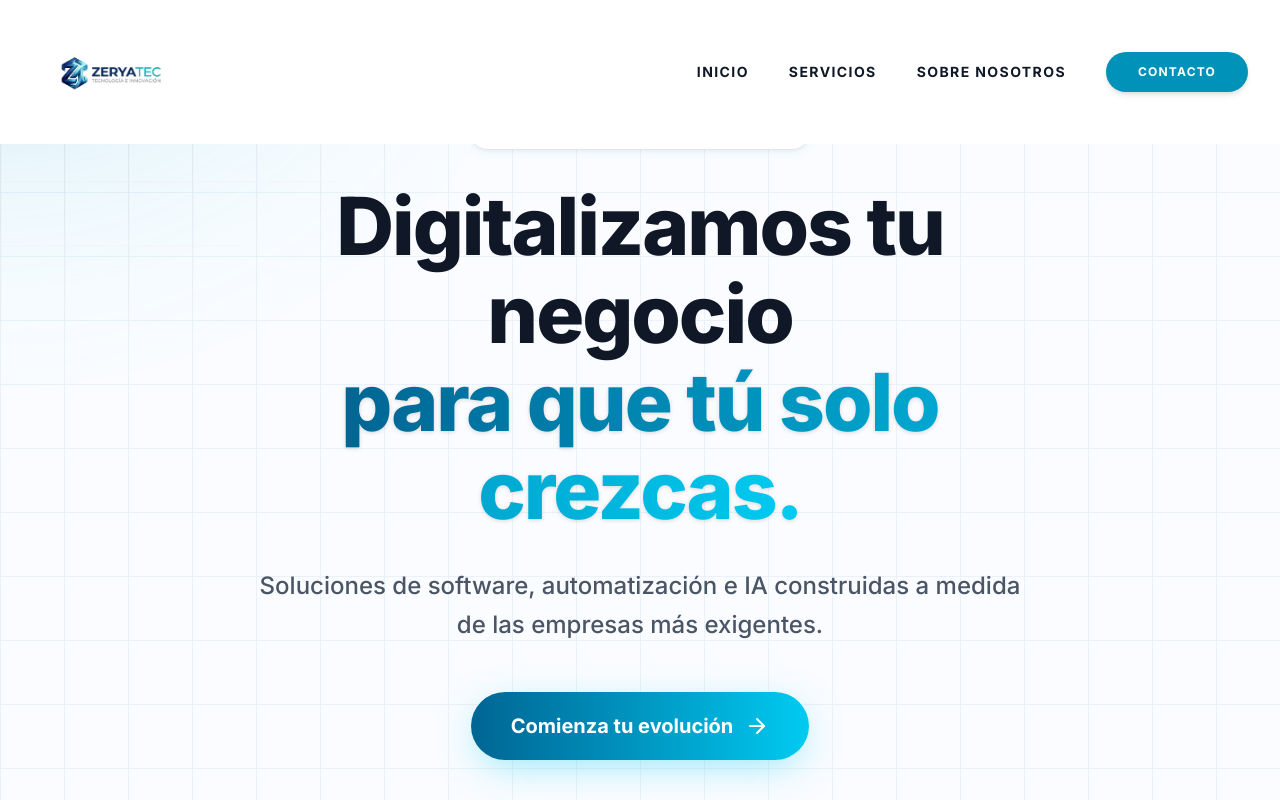
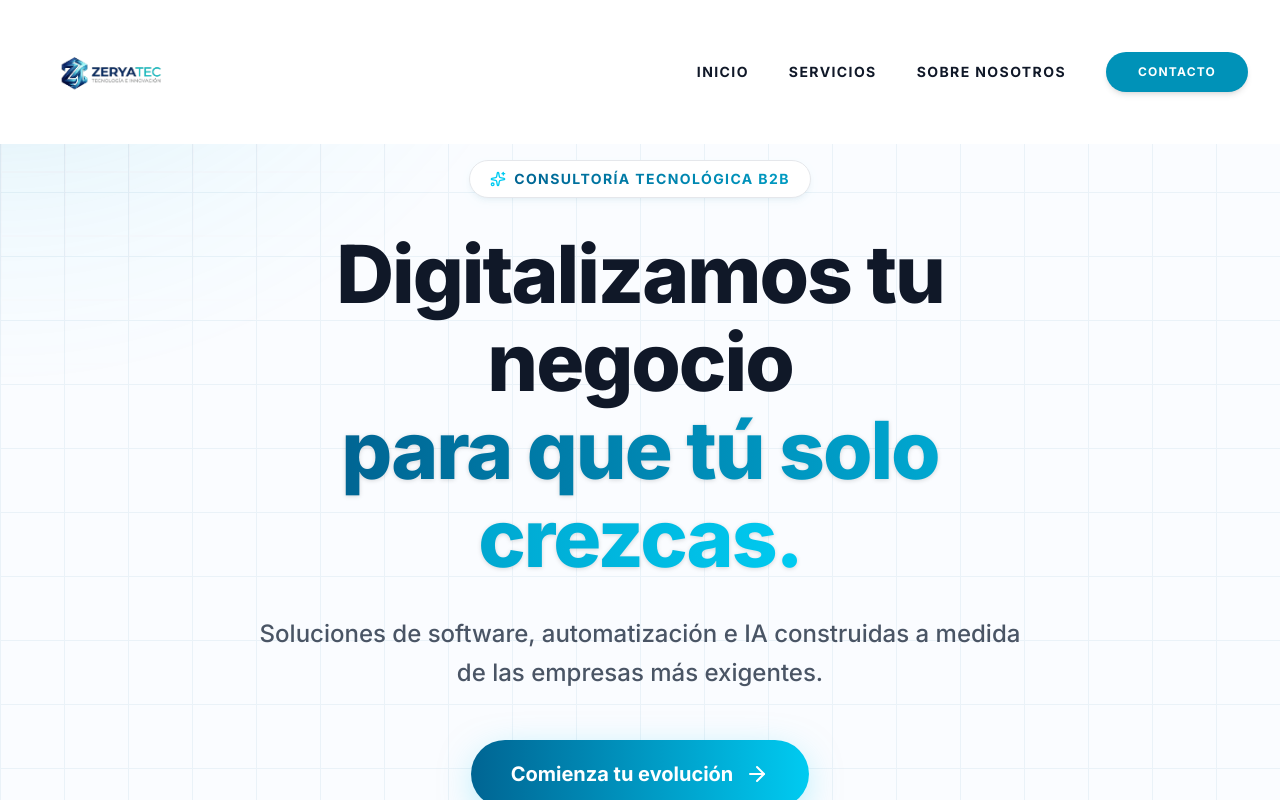
Before and after one commit to zeryatec/zeryatec.github.io, a Next.js app: page / in a window 1280 px wide. Shown: the top 800 px of the page. Built offline with nearby package versions, Linux system fonts and the light colour scheme.

Commit message:
Cuarto intento Web3Form

```diff
--- a/src/app/contacto/page.tsx
+++ b/src/app/contacto/page.tsx
@@ -31,7 +31,7 @@ const Contact = () => {
         method: "POST",
         headers: { "Content-Type": "application/json" },
         body: JSON.stringify({
-          access_key: "f3ffaf69-ef75-4031-a0df-7bd6fddc36bc",
+          access_key: process.env.NEXT_PUBLIC_WEB3FORMS_KEY ?? "",
           subject: `[Web ZeryaTec] Nueva solicitud de ${formData.name}`,
           from_name: formData.name,
           email: formData.email,
--- a/src/components/Contact.tsx
+++ b/src/components/Contact.tsx
@@ -13,7 +13,7 @@ export default function Contact() {
 
     const formData = new FormData(e.currentTarget);
     // Tu API Key de Web3Forms para que llegue a zeryatec@gmail.com
-    formData.append("access_key", "f3ffaf69-ef75-4031-a0df-7bd6fddc36bc");
+    formData.append("access_key", process.env.NEXT_PUBLIC_WEB3FORMS_KEY ?? "");
 
     try {
       const res = await fetch("https://api.web3forms.com/submit", {
--- a/src/components/Hero.tsx
+++ b/src/components/Hero.tsx
@@ -39,7 +39,7 @@ export default function Hero() {
     <section
       ref={ref}
       onMouseMove={handleMouseMove}
-      className="relative w-full min-h-screen overflow-hidden bg-[#fafcff] flex items-center pt-28 pb-20 group"
+      className="relative w-full min-h-screen overflow-hidden bg-[#fafcff] flex items-center pt-40 pb-20 group"
     >
       {/* Background Grid - Darker base */}
       <div className="absolute inset-0 z-0 pointer-events-none opacity-[0.06] bg-[linear-gradient(to_right,#006593_1px,transparent_1px),linear-gradient(to_bottom,#006593_1px,transparent_1px)] bg-[size:4rem_4rem]"></div>
```
